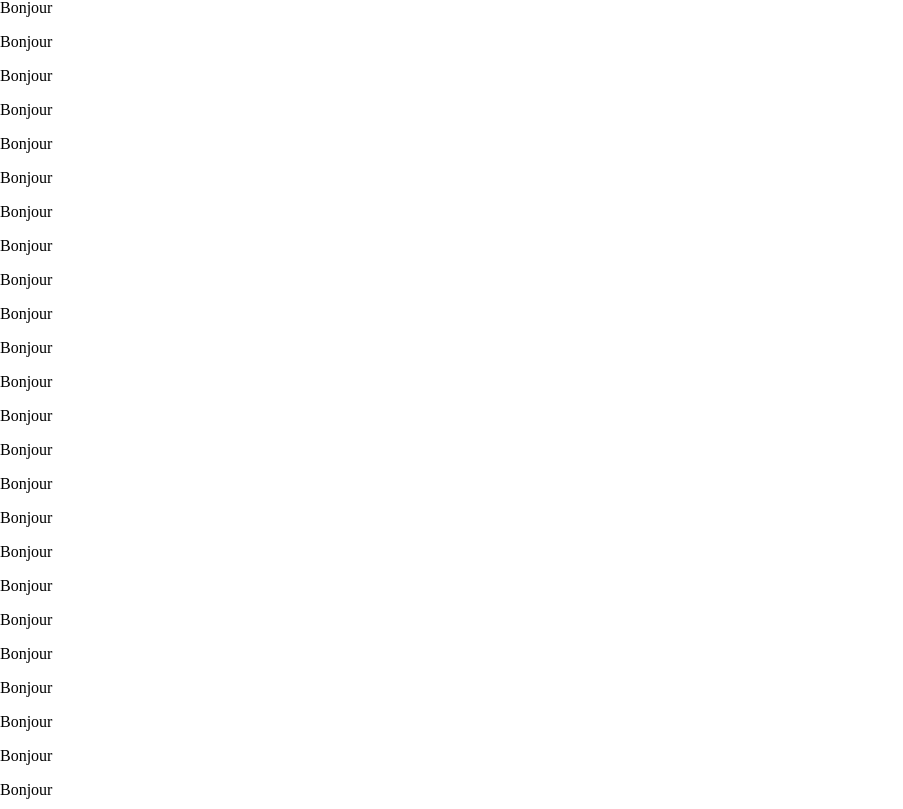
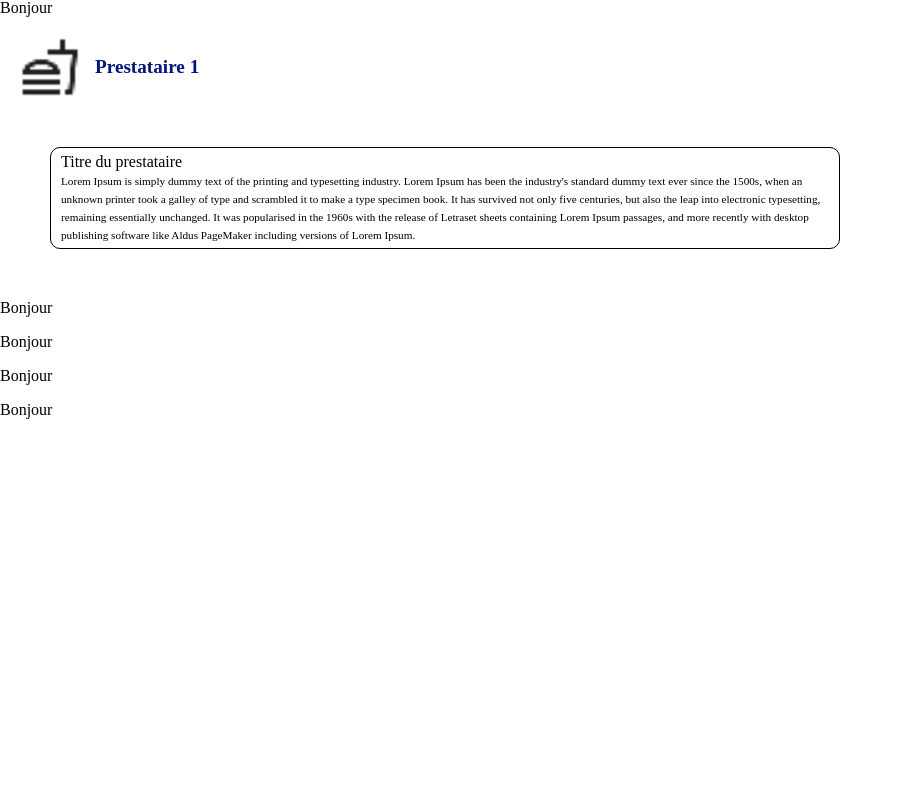
Before and after one commit to Natan90/Mintonette-Cup, a Vue app: page / in a window 1280 px wide. Shown: the part 1391-2200 px from the top of the page, without its empty margins (0-903 px from the left). After the commit the page ends 1810 px from the top, so only its background shows below. Built offline with nearby package versions, Linux system fonts and the light colour scheme.

Commit message:
avancement page principale

```diff
--- a/src/components/Index.vue
+++ b/src/components/Index.vue
@@ -17,8 +17,6 @@
       <router-link to="/Prestataire">Prestataire</router-link>
 
     </div>
-<!--PROBLEME CAR IL Y A UNE SORTE DE DEUXIEME BARRE DE NAV QUI RESTE EN DESSOUS FAUT VOIR CA QUAND TU REMONTE TROP VITE -->
-    <p>Bonjour</p><p>Bonjour</p>
     <p>Bonjour</p>
     <p>Bonjour</p>
     <p>Bonjour</p>
@@ -35,30 +33,13 @@
     <p>Bonjour</p>
     <p>Bonjour</p>
     <p>Bonjour</p>
-    <p>Bonjour</p>
-    <p>Bonjour</p>
-    <p>Bonjour</p>
-    <p>Bonjour</p>
-    <p>Bonjour</p>
-    <p>Bonjour</p>
-    <p>Bonjour</p>
-    <p>Bonjour</p>
-    <p>Bonjour</p>
-    <p>Bonjour</p>
-    <p>Bonjour</p>
-    <p>Bonjour</p>
-    <p>Bonjour</p>
-    <p>Bonjour</p>
-    <p>Bonjour</p>
-    <p>Bonjour</p>
-    <p>Bonjour</p>
-    <p>Bonjour</p>
-    <p>Bonjour</p>
-    <p>Bonjour</p>
-    <p>Bonjour</p>
-    <p>Bonjour</p>
+    <div class="prestataire">
+      <img src="../images/burger.png" alt="burger" id="span_burger">
+      <span class="titre-presta">Prestataire 1</span>
+    </div>
 
-<!--Ca c'est pour le truc de Natan que je n'ai pas compris (quand il veut hover un truc ca agrandi pour mettre plus de texte je ne sais pas quoi la ...)-->
+
+    <!--Ca c'est pour le truc de Natan que je n'ai pas compris (quand il veut hover un truc ca agrandi pour mettre plus de texte je ne sais pas quoi la ...)-->
     <div class="hover">
       <p>
         <span id="title">Titre du prestataire</span>
@@ -103,6 +84,15 @@ onBeforeUnmount(() => {
 </script>
 
 <style>
+:root {
+  /* Couleurs */
+  --primary-color: #00167a;
+  --baniere-color-food: #b71c1c;
+
+  /* Transitions */
+  --transition-fast: 0.3s ease;
+}
+
 .navbar {
   position: fixed;
   left: 0;
@@ -132,6 +122,36 @@ onBeforeUnmount(() => {
   padding: 5px 10px;
   background: rgba(255, 255, 255, 0.4);
 }
+.prestataire {
+  display: flex;
+  align-items: center;
+  gap: 15px;
+  margin: 20px;
+  border-radius: 50%;
+}
+
+.prestataire img {
+  display: flex;
+  justify-content: center;
+  align-items: center;
+  width: 60px;
+  height: 60px;
+
+  cursor: pointer;
+  transition: transform var(--transition-fast), box-shadow var(--transition-fast), background-color var(--transition-fast);
+}
+
+.prestataire img:hover {
+  transform: scale(1.1);
+  box-shadow: 0 8px 20px rgba(0, 0, 0, 0.3);
+  background-color: var(--baniere-color-food);
+}
+
+.titre-presta {
+  font-size: 1.2em;
+  font-weight: bold;
+  color: var(--primary-color);
+}
 
 .hover p {
   border: solid black 1px;
@@ -139,8 +159,10 @@ onBeforeUnmount(() => {
   padding: 5px 10px;
   max-width: 60%;
   margin: 50px;
+  cursor: pointer;
 
-  transition: transform 0.3s ease, box-shadow 0.3s ease;
+  transition: transform var(--transition-fast),
+  box-shadow var(--transition-fast);
 }
 
 .hover p:hover {
@@ -156,4 +178,5 @@ onBeforeUnmount(() => {
 #descri {
   font-size: 0.7em;
 }
+
 </style>
```
Also changed, not shown: src/images/burger.png (added).
